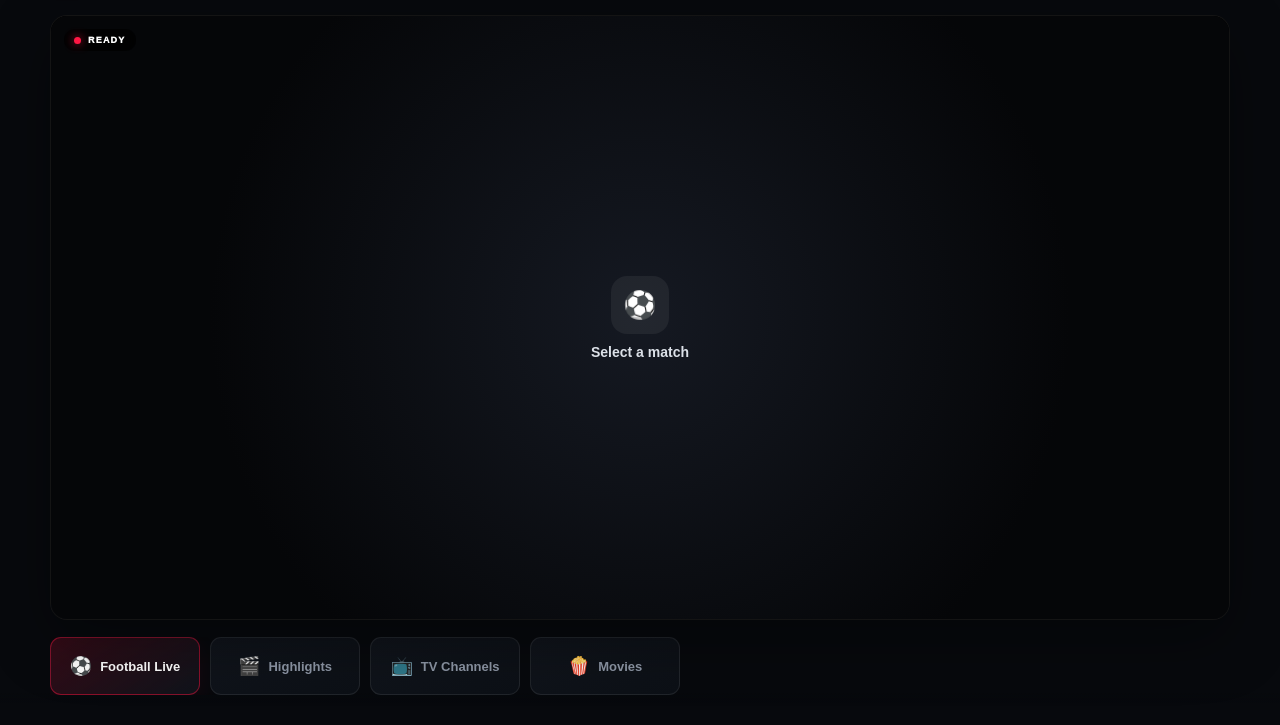
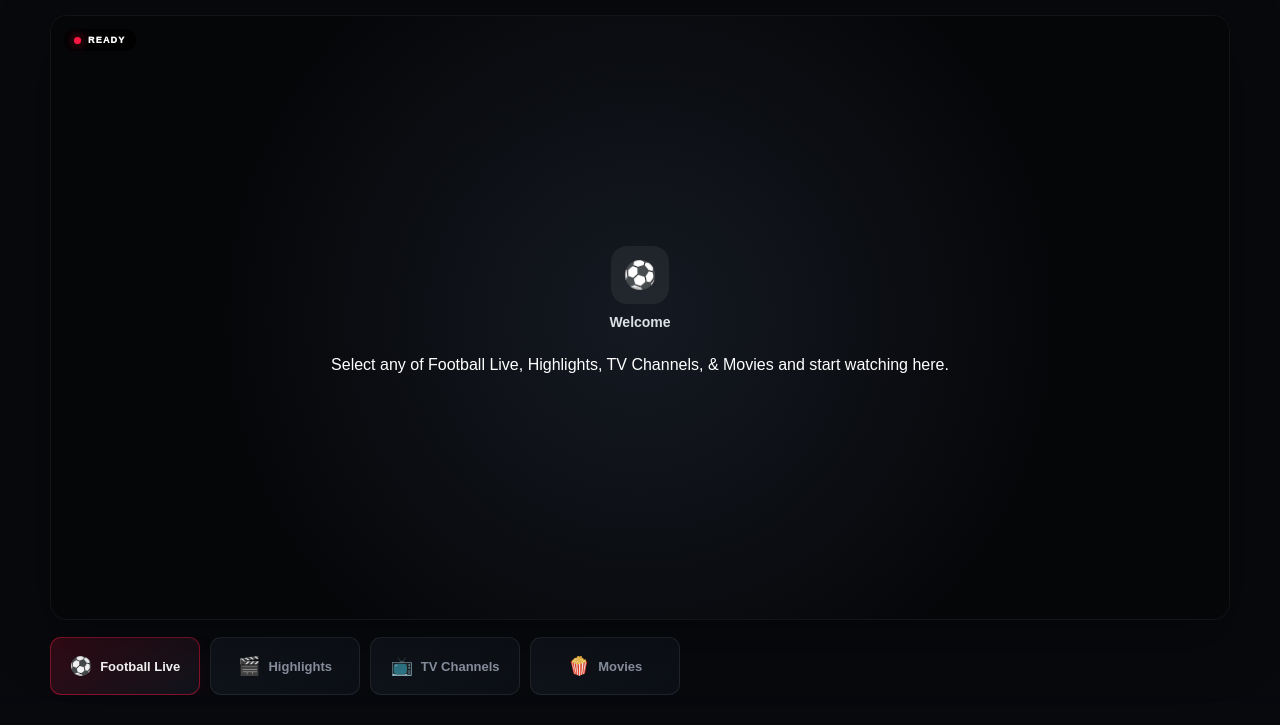
Before and after one commit to Deeprows/Footbolive, a plain HTML site: page index.html in a window 1280 px wide. Shown: the part 72-797 px from the top of the page. Drawn offline with Linux system fonts and the light colour scheme.

Commit message:
Update index.html

```diff
--- a/index.html
+++ b/index.html
@@ -174,8 +174,12 @@
             </div>
 
             <strong>
-              Select a match
+              Welcome
             </strong>
+
+            <p>
+              Select any of Football Live, Highlights, TV Channels, &amp; Movies and start watching here.
+            </p>
 
           </div>
 
```
